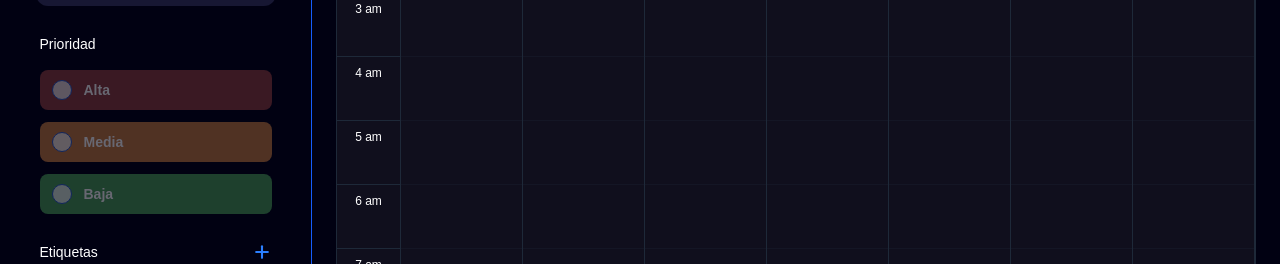
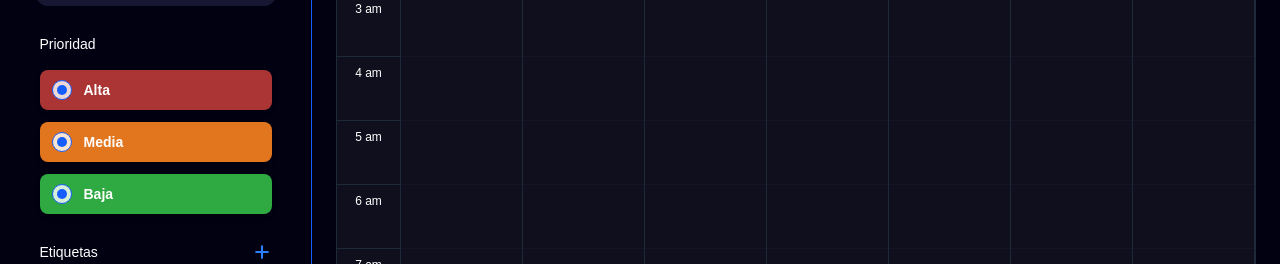
Before and after one commit to Silverz34/Zafiro_Frontend, a Next.js app: page /calendar in a window 1280 px wide. Shown: the part 345-609 px from the top of the page. Built offline with nearby package versions, Linux system fonts and the light colour scheme; no server answers.

Commit message:
fix logica de etiquetas

```diff
--- a/src/app/calendar/page.tsx
+++ b/src/app/calendar/page.tsx
@@ -23,11 +23,11 @@ export default function DashboardTemporal() {
   const [miniModal, setMiniModal] = useState<MiniModal | null>(null);
 
   const { events, recargarEventos } = useCalendarEvents({ ready, currentDate });
-  const [selectedPriorities, setSelectedPriorities] = useState<PrioridadType[]>(['alta', 'media', 'baja']);
+  const [prioridadesDesactivadas, setPrioridadesDesactivadas] = useState<PrioridadType[]>([]);
   const [etiquetasDesactivadas, setEtiquetasDesactivadas] = useState<string[]>([]);
 
   const togglePriority = (priority: PrioridadType) => {
-    setSelectedPriorities(prev =>
+    setPrioridadesDesactivadas(prev =>
       prev.includes(priority) ? prev.filter(p => p !== priority) : [...prev, priority]
     );
   };
@@ -42,8 +42,7 @@ export default function DashboardTemporal() {
     const pasaEtiqueta = !etiquetasDesactivadas.includes(String(evento.idEtiqueta));
     const prioridadCruda = evento.prioridadValor || (evento as any).prioridad?.valor || "media";
     const prioridadNormalizada = prioridadCruda.toLowerCase();
-    const pasaPrioridad = selectedPriorities.length === 0 ||
-    selectedPriorities.some(p => p.toLowerCase() === prioridadNormalizada);
+    const pasaPrioridad = !prioridadesDesactivadas.some(p => p.toLowerCase() === prioridadNormalizada);
 
     return pasaEtiqueta && pasaPrioridad;
   });
@@ -71,7 +70,7 @@ export default function DashboardTemporal() {
         currentDate={currentDate} setCurrentDate={setCurrentDate}
         currentView={currentView} setCurrentView={setCurrentView}
         onOpenModal={() => setIsModalOpen(true)}
-        selectedPriorities={selectedPriorities}
+        prioriDesactivadas={prioridadesDesactivadas}
         onTogglePriority={togglePriority}
         etiquetasDesactivadas={etiquetasDesactivadas}
         onToggleEtiqueta={toggleEtiqueta}
--- a/src/components/empaque/empaque.tsx
+++ b/src/components/empaque/empaque.tsx
@@ -14,7 +14,7 @@ interface Dashboard {
   setCurrentView: (view: ViewType) => void;
   onOpenModal: () => void;
 
-  selectedPriorities: PrioridadType[];
+  prioriDesactivadas: PrioridadType[];
   onTogglePriority: (priority: PrioridadType) => void;
   etiquetasDesactivadas: string[];
   onToggleEtiqueta: (id: string) => void;
@@ -22,7 +22,7 @@ interface Dashboard {
 
 export default function DashboardLayout({ children, currentDate,
   setCurrentDate, currentView, setCurrentView, onOpenModal,
-  selectedPriorities, onTogglePriority, etiquetasDesactivadas, onToggleEtiqueta }: Dashboard) {
+  prioriDesactivadas, onTogglePriority, etiquetasDesactivadas, onToggleEtiqueta }: Dashboard) {
   const [isSidebarOpen, setIsSidebarOpen] = useState<boolean>(true);
   const toggleSidebar = (): void => {
     setIsSidebarOpen((prev) => !prev);
@@ -31,7 +31,7 @@ export default function DashboardLayout({ children, currentDate,
   return (
     <div className="flex h-screen w-full bg-[#010112] text-white overflow-hidden">
       <Sidebar isOpen={isSidebarOpen}
-        selectedPriorities={selectedPriorities}
+        prioriDesactivadas={prioriDesactivadas}
         onTogglePriority={onTogglePriority}
         etiquetasDesactivadas={etiquetasDesactivadas}
         onToggleEtiqueta={onToggleEtiqueta}
--- a/src/components/empaque/sidebar/EtiquetasPrioridad.tsx
+++ b/src/components/empaque/sidebar/EtiquetasPrioridad.tsx
@@ -2,17 +2,17 @@
 import type { PrioridadType } from "../../../../hooks/custom/modalconstantes";
 
 const PRIORITIES = [
-  { id: 'Alta', label: 'Alta', bgColor: 'bg-[#AB3535]' },
-  { id: 'Media', label: 'Media', bgColor: 'bg-[#E2761F]' },
-  { id: 'Baja', label: 'Baja', bgColor: 'bg-[#2FA941]' },
+  { id: 'alta', label: 'Alta', bgColor: 'bg-[#AB3535]' },
+  { id: 'media', label: 'Media', bgColor: 'bg-[#E2761F]' },
+  { id: 'baja', label: 'Baja', bgColor: 'bg-[#2FA941]' },
 ] as const;
 
 interface PrioridadProps{
-  selectedPriorities: PrioridadType[];
+  prioriDesactivadas: PrioridadType[];
   onTogglePriority: (priority: PrioridadType) => void;
 }
 
-export default function Prioridad({selectedPriorities, onTogglePriority}: PrioridadProps) {
+export default function Prioridad({prioriDesactivadas, onTogglePriority}: PrioridadProps) {
 
   return (
     <div className="w-full max-w-60 p-1 rounded-xl">
@@ -20,7 +20,7 @@ export default function Prioridad({selectedPriorities, onTogglePriority}: Priori
 
       <div className="space-y-3">
         {PRIORITIES.map((priority) => {
-          const isActive = selectedPriorities.includes(priority.id as PrioridadType);
+          const isActive = !prioriDesactivadas.includes(priority.id as PrioridadType);
           return (
             <button
               key={priority.id}
--- a/src/components/empaque/sidebar/sidebar.tsx
+++ b/src/components/empaque/sidebar/sidebar.tsx
@@ -8,13 +8,13 @@ import type { PrioridadType } from '../../../../hooks/custom/modalconstantes';
 
 interface SidebarProps {
   isOpen: boolean;
- selectedPriorities: PrioridadType[];
+  prioriDesactivadas: PrioridadType[];
   onTogglePriority: (priority: PrioridadType) => void;
- etiquetasDesactivadas: string[];
- onToggleEtiqueta: (id: string) => void;
+  etiquetasDesactivadas: string[];
+  onToggleEtiqueta: (id: string) => void;
 }
 
-export default function Sidebar({ isOpen, selectedPriorities, onTogglePriority,
+export default function Sidebar({ isOpen, prioriDesactivadas, onTogglePriority,
   etiquetasDesactivadas, onToggleEtiqueta }: SidebarProps) {
   const { user, isLoaded } = useUser();
   return (
@@ -26,7 +26,7 @@ export default function Sidebar({ isOpen, selectedPriorities, onTogglePriority,
     >
       <div className="flex-1 overflow-y-auto p-4 space-y-6 scrollbar-thin scrollbar-thumb-gray-500">
         <MiniCalendar/>
-        <Prioridad selectedPriorities={selectedPriorities} onTogglePriority={onTogglePriority}/>
+        <Prioridad prioriDesactivadas={prioriDesactivadas} onTogglePriority={onTogglePriority}/>
         <Etiquetas desactivadas={etiquetasDesactivadas} onToggleEtiqueta={onToggleEtiqueta}/>
       </div>
 
```
